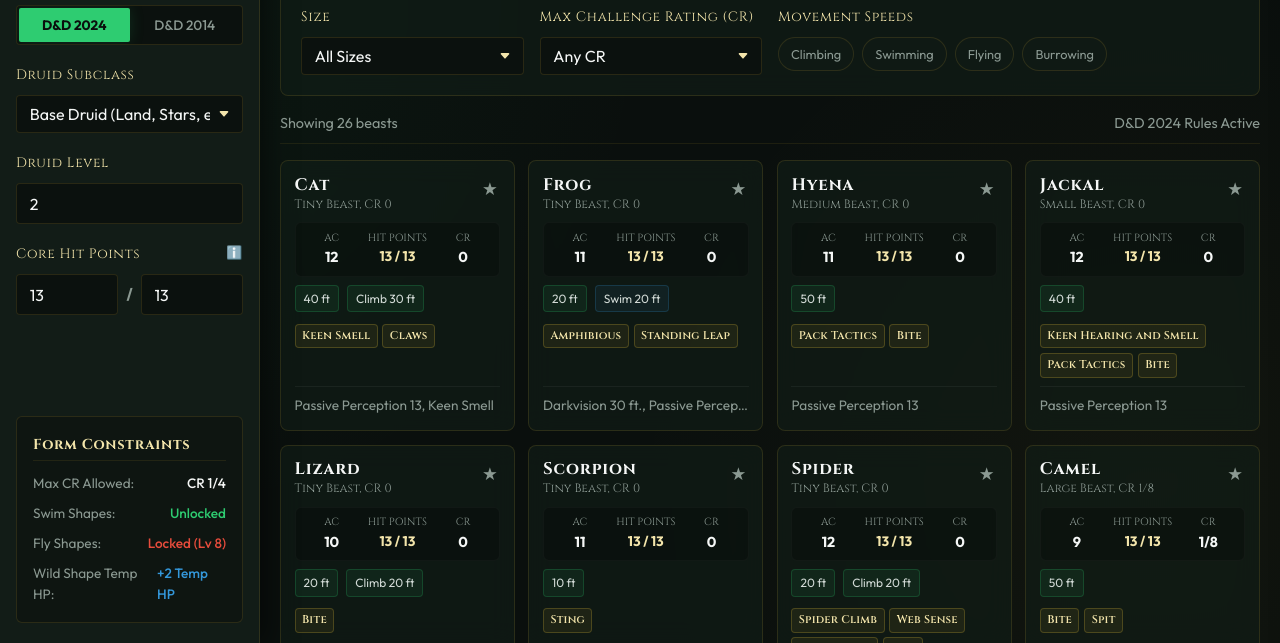
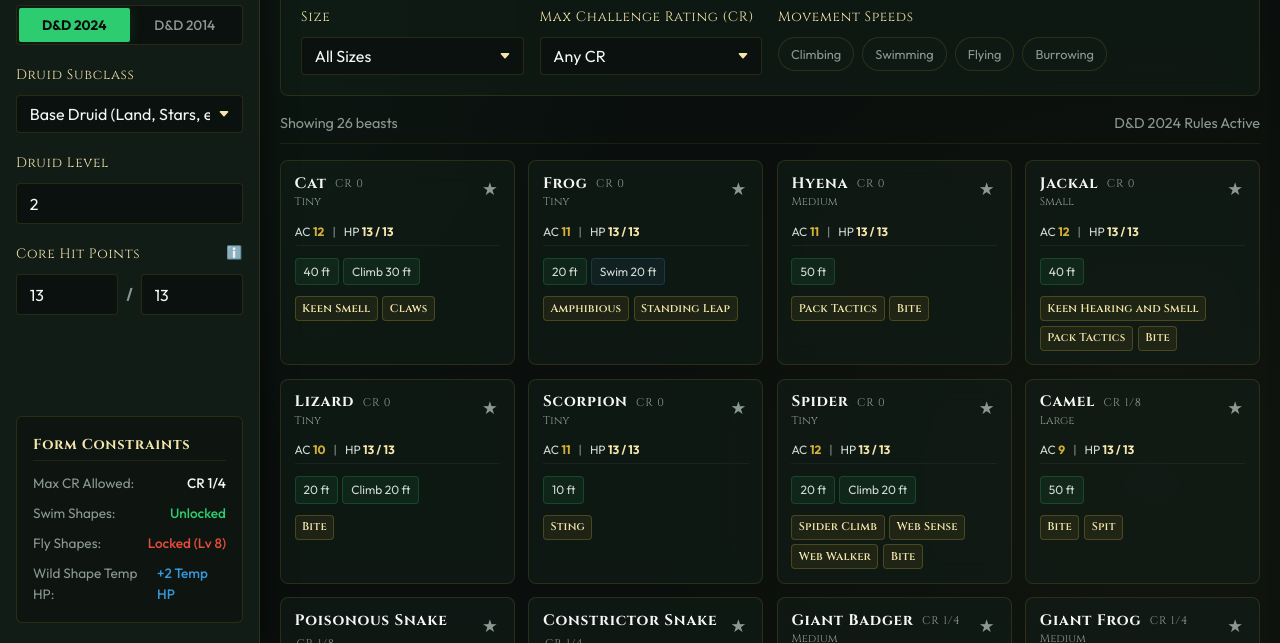
Before and after one commit to hoffmann19/wild-shape-grimoire, a plain HTML site: page index.html in a window 1280 px wide. Shown: the part 157-800 px from the top of the page. Drawn offline with Linux system fonts and the light colour scheme.

Commit message:
Feat: Implement ultra-compact card rendering and layout adjustments

```diff
--- a/app.js
+++ b/app.js
@@ -647,40 +647,30 @@
     const card = document.createElement('div');
     card.className = `beast-card ${eligible ? '' : 'locked'}`;
     card.innerHTML = `
-      <div class="card-header">
+      <div class="card-header" style="margin-bottom: 0.15rem;">
         <div class="card-title-group">
-          <h3>${beast.name}</h3>
-          <span class="sub">${beast.size} Beast, CR ${crStr}</span>
+          <h3 style="font-size: 0.95rem; display: flex; align-items: center; gap: 0.4rem; flex-wrap: wrap;">
+            ${beast.name}
+            <span class="sub" style="font-size: 0.7rem; font-family: var(--font-header); font-weight: normal; color: var(--text-muted); padding-left: 2px;">CR ${crStr}</span>
+          </h3>
+          <span class="sub" style="font-size: 0.7rem; color: var(--text-muted);">${beast.size}</span>
         </div>
         <button class="fav-star ${isFav ? 'active' : ''}" data-id="${beast.id}">★</button>
       </div>
 
-      <div class="card-stats-grid">
-        <div class="stat-item">
-          <span class="label">AC</span>
-          <span class="val">${activeAc}</span>
-        </div>
-        <div class="stat-item">
-          <span class="label">Hit Points</span>
-          <span class="val stat-hp" style="font-size: ${state.config.ruleset === '2024' ? '0.85rem' : '1rem'}">${hpDisplay}</span>
-        </div>
-        <div class="stat-item">
-          <span class="label">CR</span>
-          <span class="val">${crStr}</span>
-        </div>
+      <div class="card-compact-stats" style="font-size: 0.75rem; display: flex; gap: 0.5rem; color: var(--text-body); border-bottom: 1px solid rgba(255,255,255,0.05); padding-bottom: 0.25rem; margin-bottom: 0.25rem;">
+        <span>AC <strong style="color: var(--color-accent-gold);">${activeAc}</strong></span>
+        <span style="color: var(--text-muted);">|</span>
+        <span>HP <strong style="color: var(--text-gold); font-size: ${state.config.ruleset === '2024' ? '0.75rem' : '0.8rem'}">${hpDisplay}</strong></span>
       </div>
 
-      <div class="card-speeds">
+      <div class="card-speeds" style="gap: 0.25rem;">
         ${speedHtml}
       </div>
 
       ${traitsHtml}
 
-      <div class="card-notes">
-        ${beast.senses || 'Normal senses'}
-      </div>
-
-      ${eligible ? '' : '<div style="position: absolute; bottom: 8px; right: 8px;"><span class="badge-locked">Locked</span></div>'}
+      ${eligible ? '' : '<div style="position: absolute; bottom: 4px; right: 4px;"><span class="badge-locked" style="font-size: 0.6rem; padding: 0.05rem 0.25rem;">Locked</span></div>'}
     `;
 
     // Card click event (ignore if click star)
--- a/styles.css
+++ b/styles.css
@@ -684,19 +684,19 @@
 
 .beast-table th {
   background: rgba(10, 15, 13, 0.7);
-  padding: 1rem;
+  padding: 0.4rem 0.6rem;
   font-family: var(--font-header);
   color: var(--text-gold);
   border-bottom: 2px solid var(--border-color);
-  font-size: 0.85rem;
+  font-size: 0.8rem;
   letter-spacing: 0.05em;
 }
 
 .beast-table td {
-  padding: 1rem;
+  padding: 0.4rem 0.6rem;
   border-bottom: 1px solid rgba(255,255,255,0.05);
   vertical-align: middle;
-  font-size: 0.95rem;
+  font-size: 0.85rem;
   transition: var(--transition-smooth);
 }
 
```
